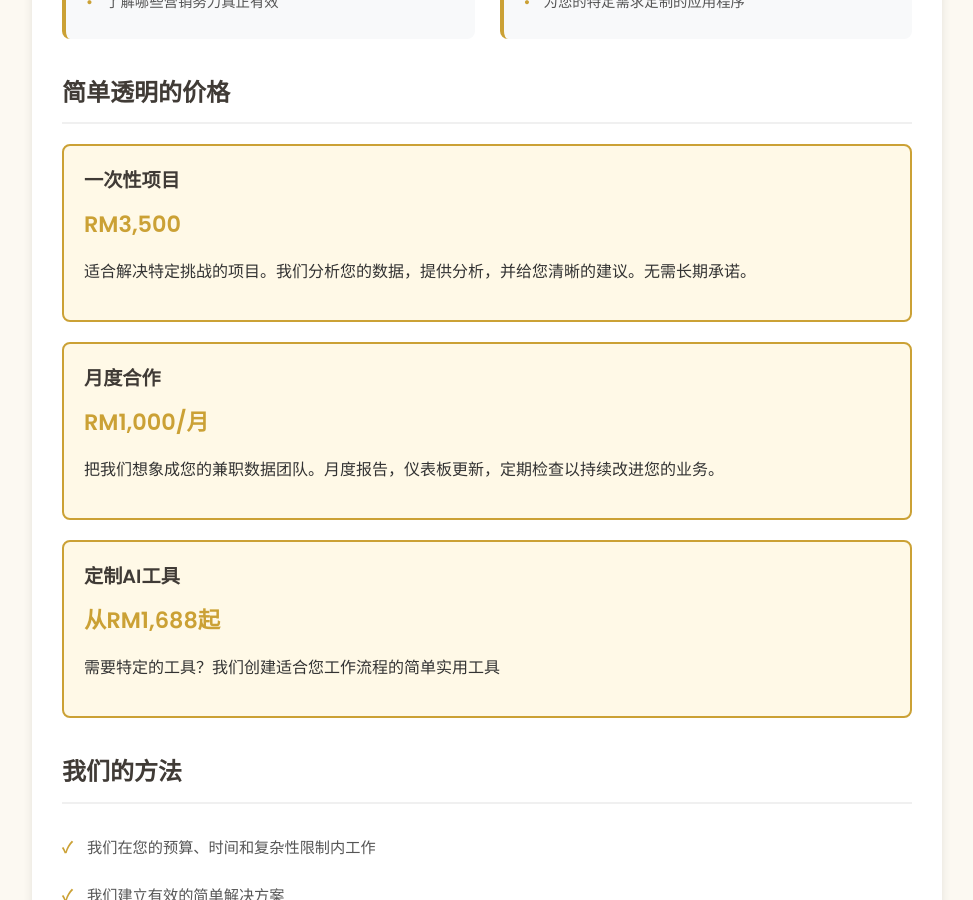
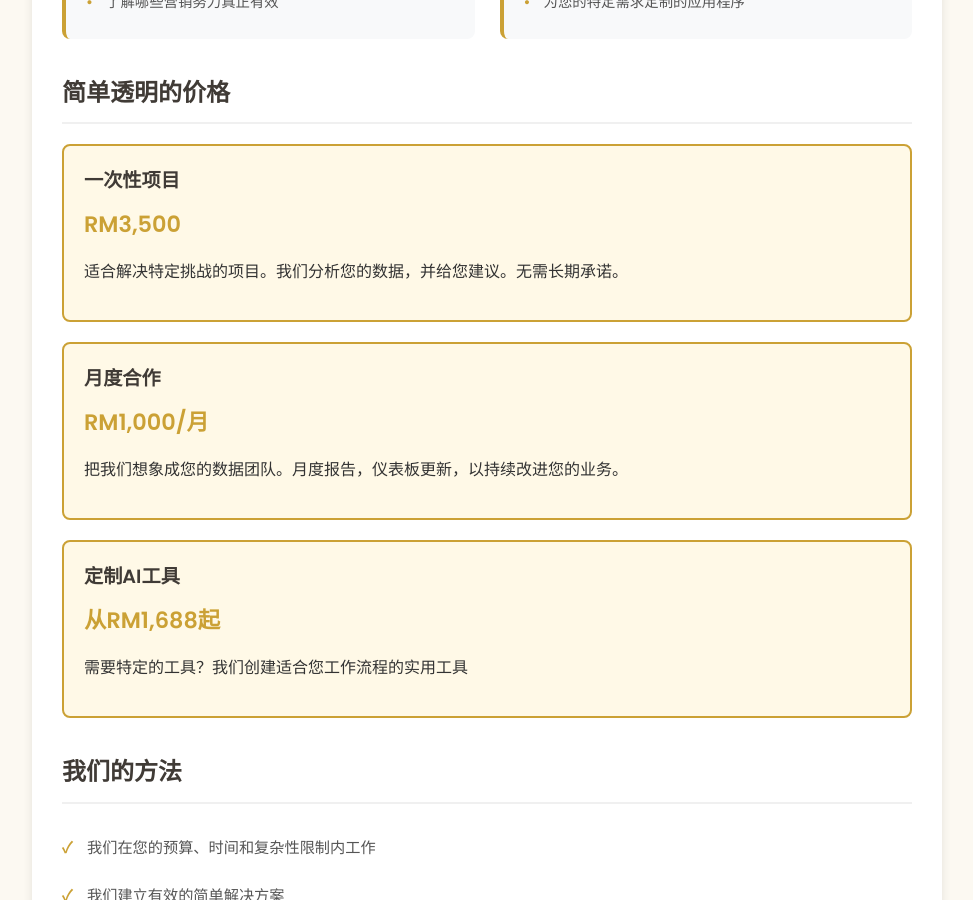
Before and after one commit to lyven81/pinnacles-learning-website, a Jekyll site: the page canva-zh.html, which Jekyll copies as it is, in a window 1280 px wide and 900 px high, scrolled down 1344 px. Shown: the whole window, without its empty margins (153-1126 px from the left). Built offline with Jekyll 4.4.1, drawn with Linux system fonts in a browser that asks for light colours.

Commit message:
Update canva-zh.html

```diff
--- a/canva-zh.html
+++ b/canva-zh.html
@@ -334,19 +334,19 @@
         <div class="price-item">
           <h3>一次性项目</h3>
           <div class="price">RM3,500</div>
-          <p>适合解决特定挑战的项目。我们分析您的数据，提供分析，并给您清晰的建议。无需长期承诺。</p>
+          <p>适合解决特定挑战的项目。我们分析您的数据，并给您建议。无需长期承诺。</p>
         </div>
 
         <div class="price-item">
           <h3>月度合作</h3>
           <div class="price">RM1,000/月</div>
-          <p>把我们想象成您的兼职数据团队。月度报告，仪表板更新，定期检查以持续改进您的业务。</p>
+          <p>把我们想象成您的数据团队。月度报告，仪表板更新，以持续改进您的业务。</p>
         </div>
 
         <div class="price-item">
           <h3>定制AI工具</h3>
           <div class="price">从RM1,688起</div>
-          <p>需要特定的工具？我们创建适合您工作流程的简单实用工具</p>
+          <p>需要特定的工具？我们创建适合您工作流程的实用工具</p>
         </div>
       </div>
     </section>
```
